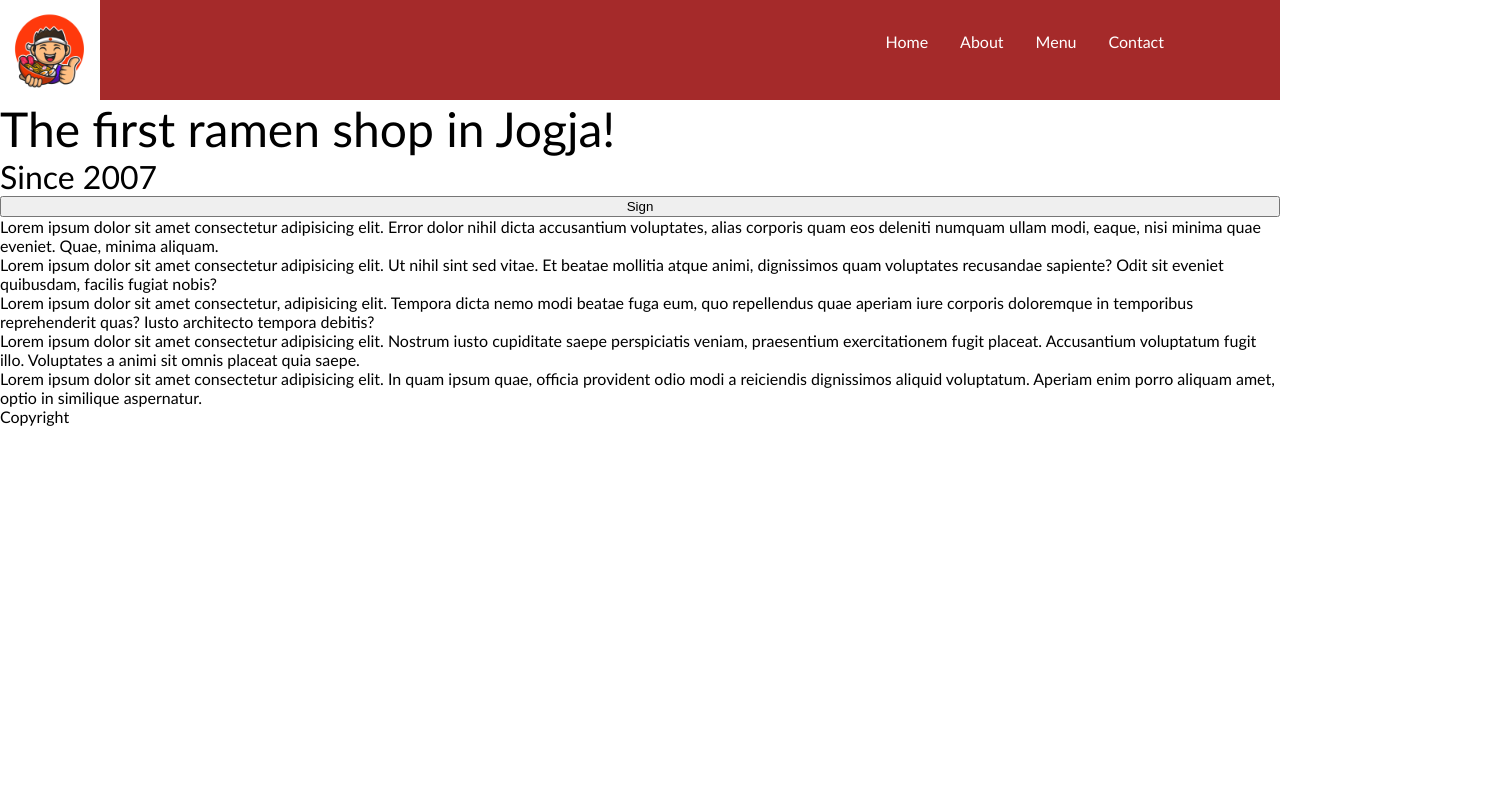
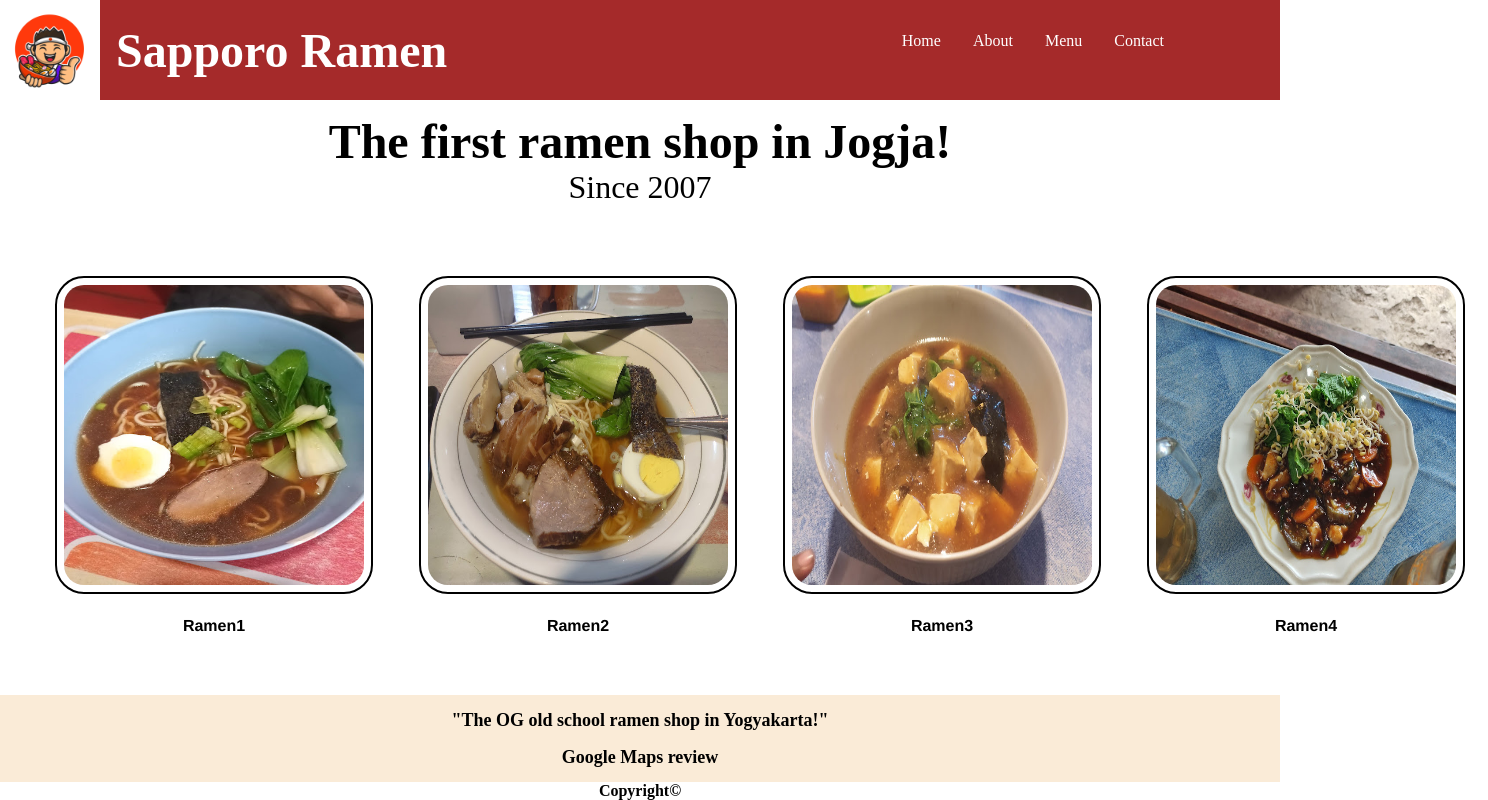
Before and after one commit to rwputera/landing_test, a plain HTML site: page index.html in a window 1280 px wide. Shown: the whole page, 1488 px wide, since content can reach past the window. Drawn offline with Linux system fonts and the light colour scheme.

Commit message:
finishing, fix wrong previous git commit

```diff
--- a/index.html
+++ b/index.html
@@ -9,6 +9,7 @@
 <body>
     <div class="header">
         <img src="ramen.jpg" width="100" height="100">
+        <div class="headline">Sapporo Ramen</div>
         <ul>
             <li><a href="#">Home</a></li>
             <li><a href="#">About</a></li>
@@ -17,26 +18,26 @@
         </ul>
     </div>
 
-    <div class="section1">
+    <div class="section1 content">
         <div class="firstramen">The first ramen shop in Jogja!</div>
         <div class="since">Since 2007</div>
-        <button>Sign</button>
 
     </div>
 
-    <div>
-        <div>Lorem ipsum dolor sit amet consectetur adipisicing elit. Error dolor nihil dicta accusantium voluptates, alias corporis quam eos deleniti numquam ullam modi, eaque, nisi minima quae eveniet. Quae, minima aliquam.</div>
-        <div>Lorem ipsum dolor sit amet consectetur adipisicing elit. Ut nihil sint sed vitae. Et beatae mollitia atque animi, dignissimos quam voluptates recusandae sapiente? Odit sit eveniet quibusdam, facilis fugiat nobis?</div>
-        <div>Lorem ipsum dolor sit amet consectetur, adipisicing elit. Tempora dicta nemo modi beatae fuga eum, quo repellendus quae aperiam iure corporis doloremque in temporibus reprehenderit quas? Iusto architecto tempora debitis?</div>
+    <div class="section2 content">
+        <div class="ramen"> <img src="ramen/ramen1.jpg">Ramen1</div>
+        <div class="ramen"> <img src="ramen/ramen2.jpg">Ramen2</div>
+        <div class="ramen"> <img src="ramen/ramen3.jpg">Ramen3</div>
+        <div class="ramen"> <img src="ramen/ramen4.jpg">Ramen4</div>
     </div>
 
-    <div class="section3">
-        <div>Lorem ipsum dolor sit amet consectetur adipisicing elit. Nostrum iusto cupiditate saepe perspiciatis veniam, praesentium exercitationem fugit placeat. Accusantium voluptatum fugit illo. Voluptates a animi sit omnis placeat quia saepe.</div>
-        <div>Lorem ipsum dolor sit amet consectetur adipisicing elit. In quam ipsum quae, officia provident odio modi a reiciendis dignissimos aliquid voluptatum. Aperiam enim porro aliquam amet, optio in similique aspernatur.</div>
+    <div class="section3 content">
+        <div>"The OG old school ramen shop in Yogyakarta!"</div>
+        <div>Google Maps review</div>
     </div>
 
     <div class="footer">
-        <div>Copyright</div>
+        <div>Copyright©</div>
 
     </div>
 </body>
--- a/styles.css
+++ b/styles.css
@@ -1,6 +1,7 @@
 body {
-    font-family: 'Gill Sans', 'Gill Sans MT', Calibri, 'Trebuchet MS', sans-serif;
+    font-family: 'Hero';
     margin: 0%;
+    min-height: 100vh;
 
     display: flex;
     flex-direction: column;
@@ -11,6 +12,18 @@ body {
     color: white;
     display: flex;
     justify-content: space-between;
+
+}
+
+.headline {
+    display: flex;
+    flex: auto;
+    justify-content: flex-start;
+    align-items: center;
+    padding: 16px;
+    font-size: 48px;
+    font-weight: bold;
+
 
 }
 
@@ -32,13 +45,70 @@ a {
     display: flex;
     flex-direction: column;
     justify-content: center;
+    align-items: center;
+    flex: 1;
+
 }
 
 .firstramen {
     font-size: 48px;
+    font-weight: bold;
 }
 
 .since {
     font-size: 32px;
 
 }
+
+.section2 {
+    display: flex;
+    flex-direction: row;
+    align-content: center;
+    justify-content: space-around;
+    padding: 32px;
+    flex: 2;
+
+}
+
+.section2 img {
+    display: flex;
+    flex: auto;
+    flex-wrap: wrap;
+    width: 300px;
+    height: 300px;
+    outline: auto;
+    outline-offset: 8px;
+    border-radius: 20px;
+    margin: 32px;
+}
+
+.ramen {
+    text-align: center;
+    font-family: 'Helvetica';
+    font-weight: bold;
+}
+
+.section3 {
+    display: flex;
+    flex: auto;
+    flex-direction: column;
+    align-items: center;
+    justify-content: center;
+    gap: 16px;
+    font-size: large;
+    font-weight: bold;
+    background-color: antiquewhite;
+}
+
+.content {
+    display: flex;
+    flex: 1;
+}
+
+.footer {
+    display: flex;
+    margin-top: auto;
+    font-weight: bold;
+    align-items: center;
+    justify-content: center;
+}
```
